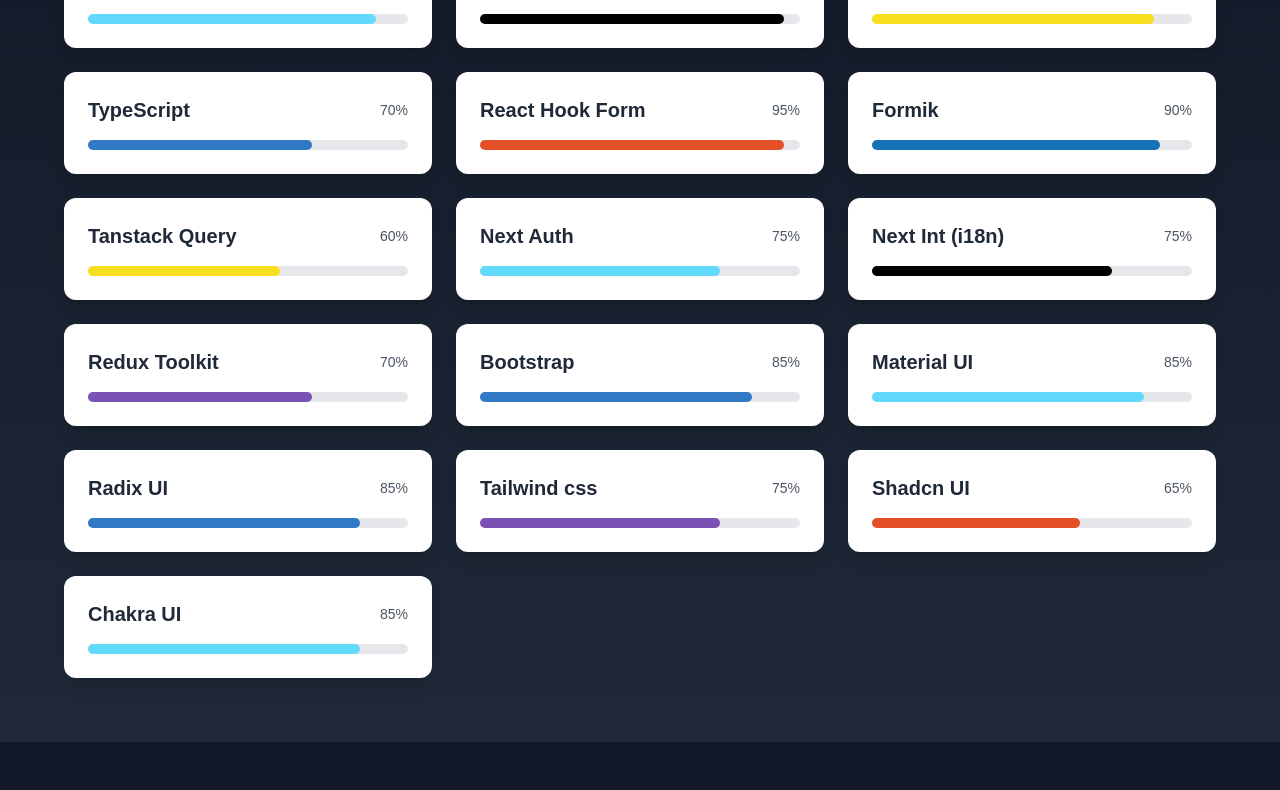
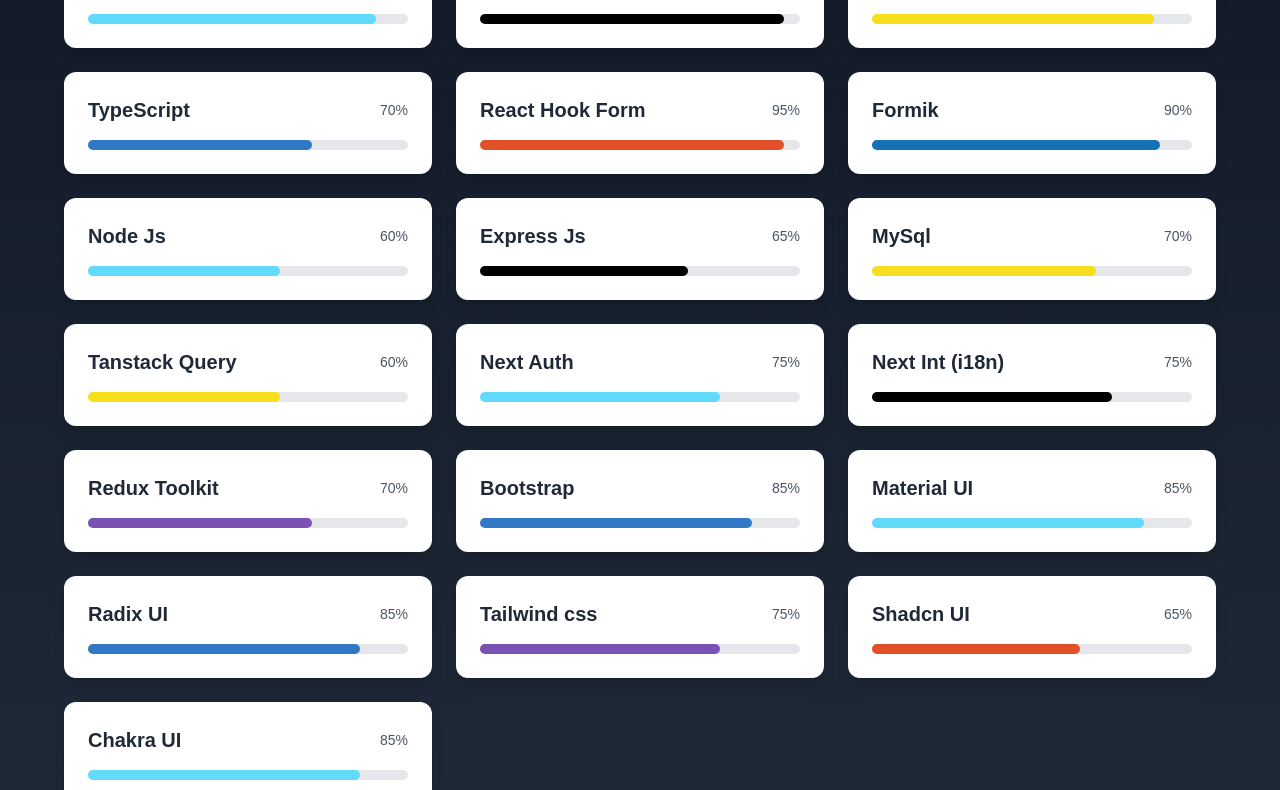
Before and after one commit to Ananya-12-cpu/My-portfolio, a Next.js app: page / in a window 1280 px wide. Shown: the part 1814-2604 px from the top of the page. Built offline with nearby package versions, Linux system fonts and the light colour scheme.

Commit message:
skill added

```diff
--- a/app/skill/page.tsx
+++ b/app/skill/page.tsx
@@ -10,6 +10,12 @@
     { name: "TypeScript", level: 70, color: "#3178C6" },
     { name: "React Hook Form", level: 95, color: "#E34F26" },
     { name: "Formik", level: 90, color: "#1572B6" },
+
+
+        { name: "Node Js", level: 60, color: "#61DAFB" },
+    { name: "Express Js", level: 65, color: "#000000" },
+    { name: "MySql", level: 70, color: "#F7DF1E" },
+
 
     { name: "Tanstack Query", level: 60, color: "#F7DF1E" },
     { name: "Next Auth", level: 75, color: "#61DAFB" },
```
